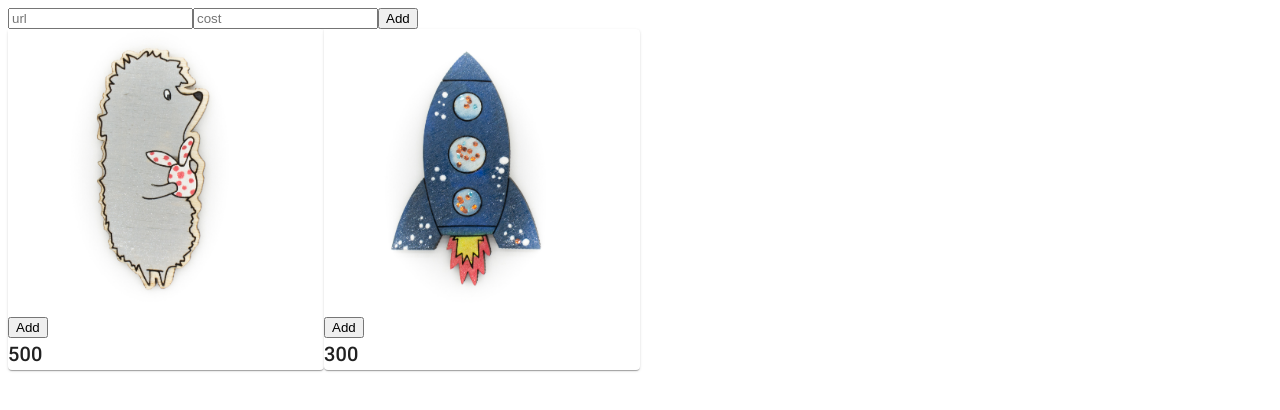
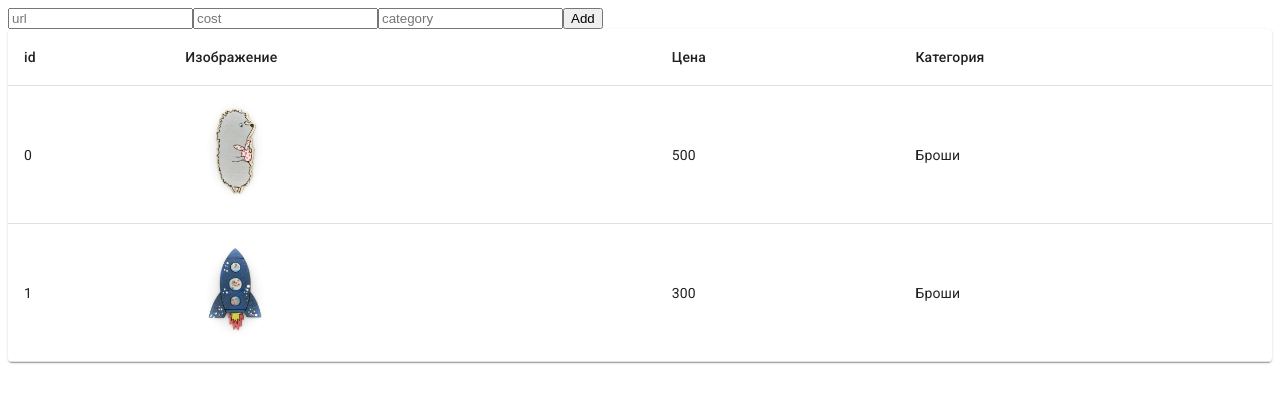
Before and after one commit to ForkspoonShop/shopAdmin, a React (Create React App) app: page / in a window 1280 px wide. Shown: the top 410 px of the page. Built offline with nearby package versions, Linux system fonts and the light colour scheme.

Commit message:
Add table products

```diff
--- a/src/actions/index.js
+++ b/src/actions/index.js
@@ -1,8 +1,9 @@
-export const addProduct = (url,cost) => {
+export const addProduct = (url,cost,category) => {
     return {
         type: 'ADD_PRODUCT',
         url,
         cost,
+        category,
     }
 };
 
--- a/src/components/AddProduct.js
+++ b/src/components/AddProduct.js
@@ -3,13 +3,13 @@ import {connect} from 'react-redux'
 import {addProduct} from '../actions'
 
 let AddProduct = ({dispatch}) => {
-    let inputUrl, inputCost;
+    let inputUrl, inputCost, inputCategory;
 
     return (
         <div>
             <form onSubmit={e => {
                 e.preventDefault();
-                dispatch(addProduct(inputUrl.value, inputCost.value));
+                dispatch(addProduct(inputUrl.value, inputCost.value, inputCategory.value));
                 inputUrl.value = ''
             }}>
                 <input ref={node => {
@@ -18,6 +18,9 @@ let AddProduct = ({dispatch}) => {
                 <input ref={node => {
                     inputCost = node
                 }} placeholder='cost'/>
+                <input ref={node => {
+                    inputCategory = node
+                }} placeholder='category'/>
                 <button type="submit">
                     Add
                 </button>
--- a/src/components/ProductsList.js
+++ b/src/components/ProductsList.js
@@ -1,6 +1,5 @@
 import React from 'react';
-import {Box, Grid} from "@material-ui/core";
-import Card from "./Card";
+import {Paper, Table, TableHead, TableRow, TableCell, TableBody} from "@material-ui/core";
 
 const useStyles = (_ => ({
     Card: {
@@ -9,21 +8,46 @@ const useStyles = (_ => ({
     },
 }));
 
-const ProductsList = ({products, onAddProduct}) => {
+const ProductsList = ({products, onDelProduct}) => {
     const classes = useStyles;
     return (
         <div>
-            <Box>
-                <Grid container>
-                    {products.map(item =>
-                        <Grid item xs={3} style={classes.Card} key={item.id}>
-                            <Card item={item} onClick={() => onAddProduct(item.id)}/>
-                        </Grid>
-                    )}
-                </Grid>
-            </Box>
+            <Paper className={classes.root}>
+                <Table className={classes.table}>
+                    <TableHead>
+                        <TableRow>
+                            <TableCell>id</TableCell>
+                            <TableCell>Изображение</TableCell>
+                            <TableCell>Цена</TableCell>
+                            <TableCell>Категория</TableCell>
+                        </TableRow>
+                    </TableHead>
+                    <TableBody>
+                        {products.map(product => (
+                            <TableRow key={product.id}>
+                                <TableCell component="th" scope="row">
+                                    {product.id}
+                                </TableCell>
+                                <TableCell>
+                                    <img src={product.url} width='100px' alt={product.id}/>
+                                </TableCell>
+                                <TableCell>{product.cost}</TableCell>
+                                <TableCell>{product.category}</TableCell>
+                            </TableRow>
+                        ))}
+                    </TableBody>
+                </Table>
+            </Paper>
         </div>
     )
 };
-
+/*<Box>
+    <Grid container>
+        {products.map(item =>
+            <Grid item xs={3} style={classes.Card} key={item.id}>
+                <Card item={item} onClick={() => onDelProduct(item.id)}/>
+            </Grid>
+        )}
+    </Grid>
+</Box>*/
 export default ProductsList;
--- a/src/containers/VisibleProducts.js
+++ b/src/containers/VisibleProducts.js
@@ -1,6 +1,6 @@
 import {connect} from 'react-redux'
 import ProductsList from '../components/ProductsList'
-import {addProductToBasket} from '../actions'
+import {deleteProduct} from '../actions'
 
 const getVisibleProduct = (products, filter) => {
     switch (filter) {
@@ -22,8 +22,8 @@ const mapStateToProps = (state) => {
 
 const mapDispatchToProps = (dispatch) => {
     return {
-        onAddProduct: (id) => {
-            dispatch(addProductToBasket(id))
+        onDelProduct: (id) => {
+            dispatch(deleteProduct(id))
         }
     }
 };
--- a/src/reducer/products.js
+++ b/src/reducer/products.js
@@ -7,6 +7,7 @@ const todo = (state, action) => {
                 id: indexProduct++,
                 url: action.url,
                 cost: action.cost,
+                category: action.category,
             };
         case 'DELETE_PRODUCT':
             if (state.id !== action.id) {
@@ -21,7 +22,7 @@ const todo = (state, action) => {
     }
 };
 
-const products = (state = [{id: 0, url: "./img/IMG_1.jpg", cost: "500"}, {id: 1, url: "./img/IMG_2.jpg", cost: "300"}], action) =>   {
+const products = (state = [{id: 0, url: "./img/IMG_1.jpg", cost: "500", category: "Броши"}, {id: 1, url: "./img/IMG_2.jpg", cost: "300", category: "Броши"}], action) =>   {
     switch (action.type) {
         case 'ADD_PRODUCT':
             return [
```
